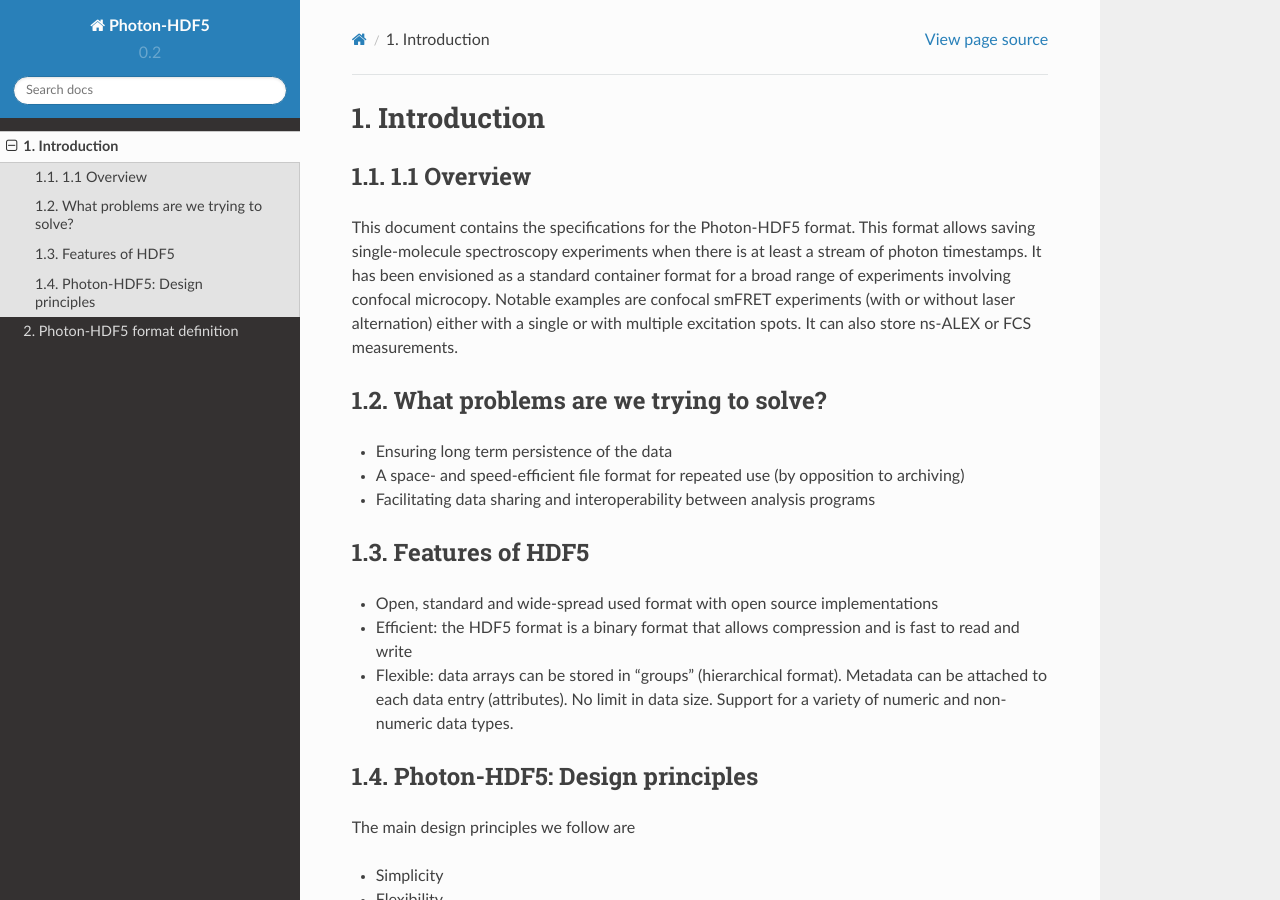
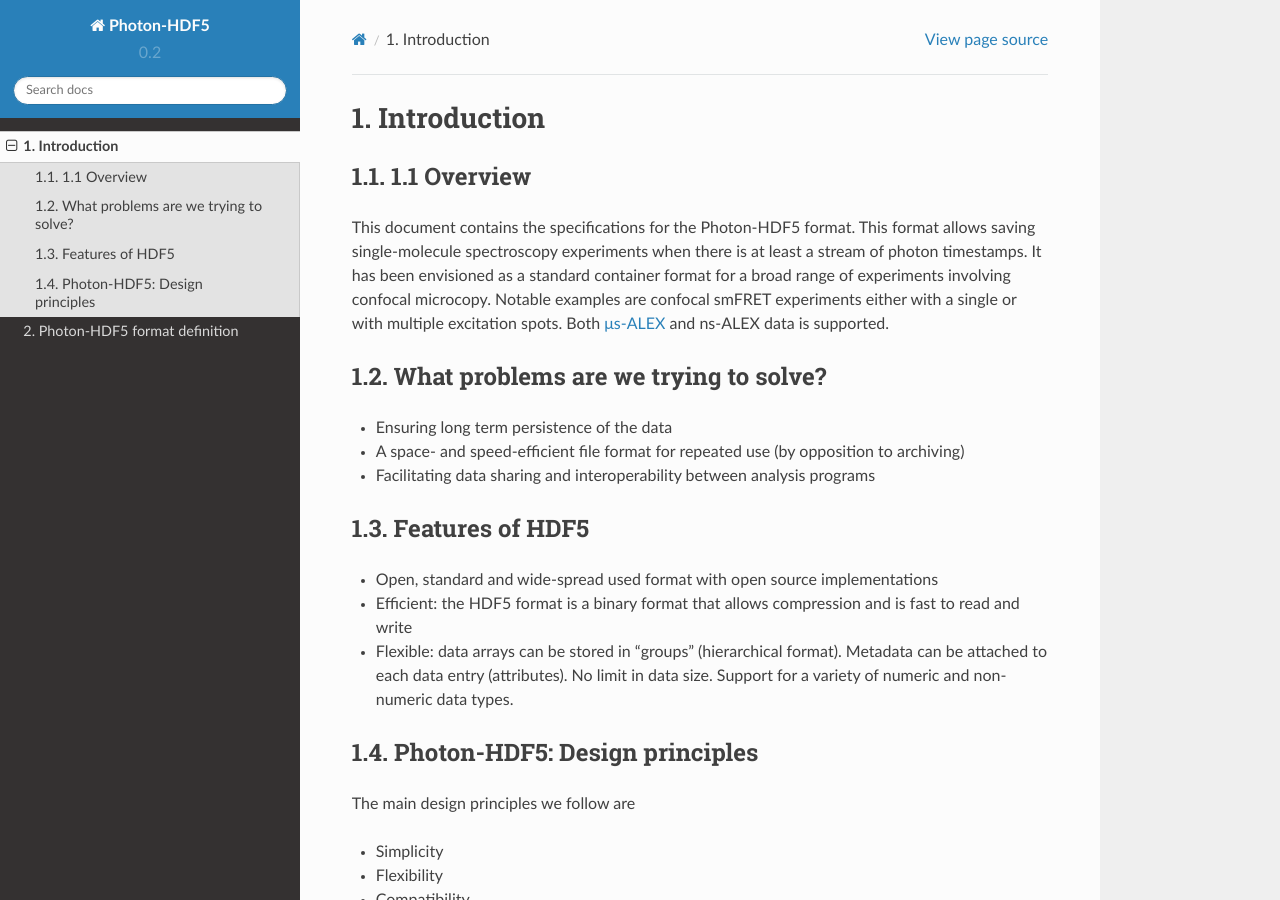
Before and after one commit to Photon-HDF5/photon-hdf5, a Sphinx documentation site: the page built from docs/intro.rst, in a window 1280 px wide and 900 px high. Built offline with Sphinx 7.4.7 and the Read the Docs theme 2.0.0, drawn with Linux system fonts in a browser that asks for light colours.

Commit message:
Update intro.rst

```diff
--- a/docs/intro.rst
+++ b/docs/intro.rst
@@ -9,9 +9,10 @@ This format allows saving single-molecule spectroscopy experiments when
 there is at least a stream of photon timestamps. It has been envisioned
 as a standard container format for a broad range of experiments
 involving confocal microcopy. Notable examples are confocal smFRET
-experiments (with or without laser alternation) either with a single or
-with multiple excitation spots. It can also store ns-ALEX or FCS
-measurements.
+experiments either with a single or with multiple excitation spots.
+Both `μs-ALEX <http://dx.doi.org/10.1529/biophysj.104.054114>`_
+and ns-ALEX data is supported.
+
 
 What problems are we trying to solve?
 -------------------------------------
```
